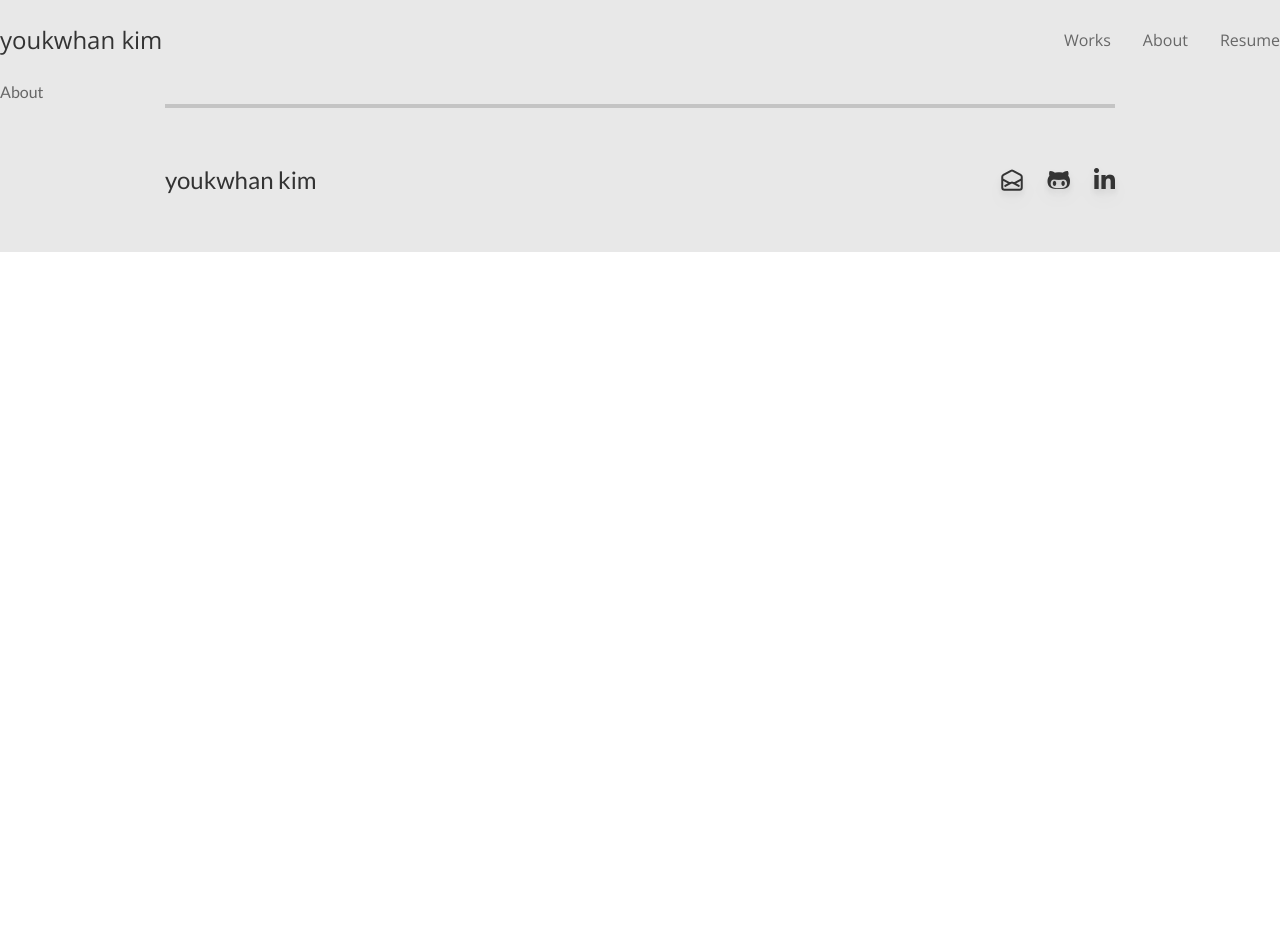
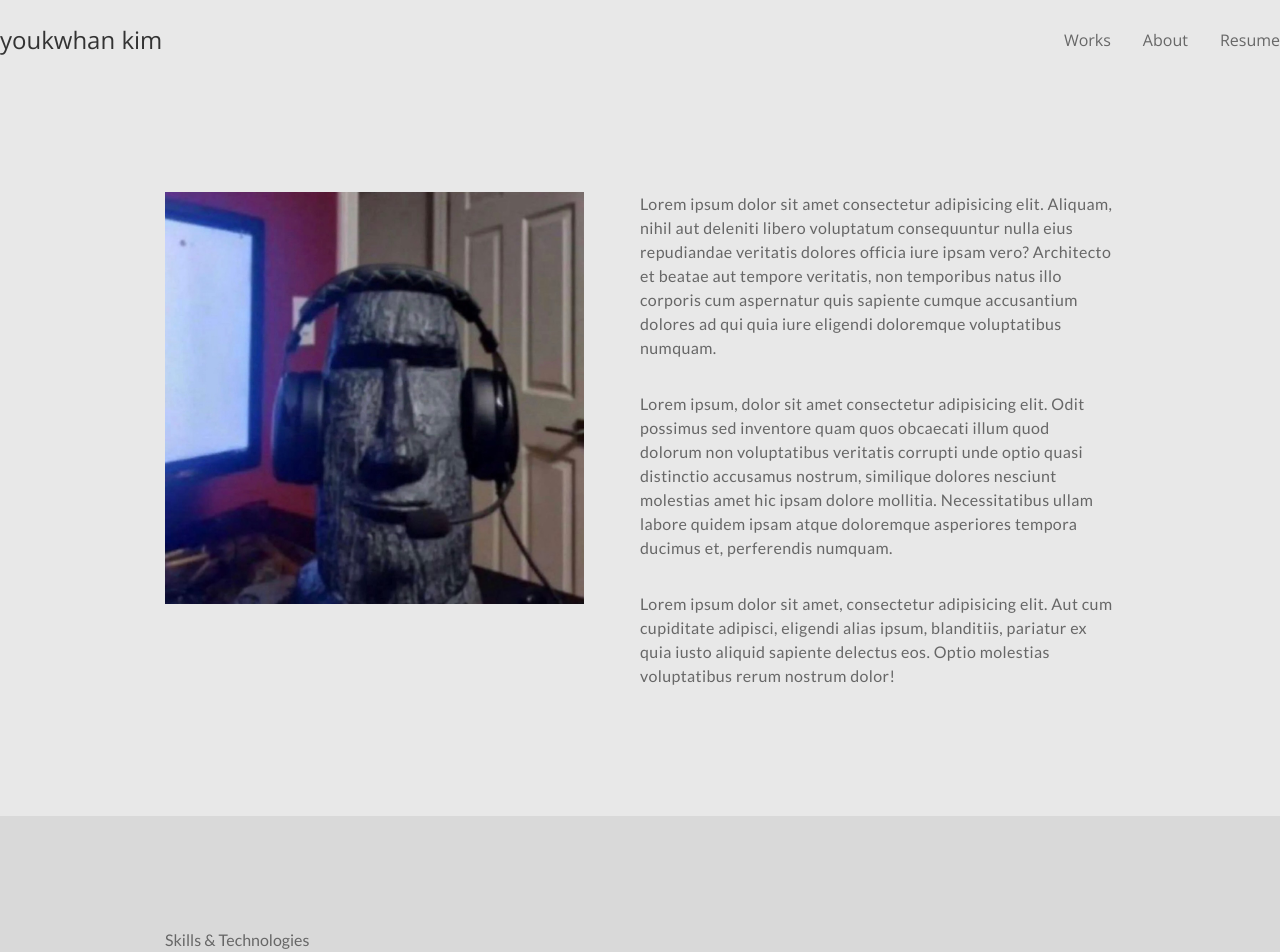
Before and after one commit to Youkwhan/portfoliov3, a React (Vite) app: page /about in a window 1280 px wide. Shown: the top 952 px of the page. Before the commit the page ends 800 px from the top, so only its background shows below. Built offline with nearby package versions, Linux system fonts and the light colour scheme.

Commit message:
feat(About): Add About component with profile sections
This commit enhances the About component by integrating the profile image and structuring sections for Skills & Technologies and Web Journey. The sections for Skills and Web Journey remain in progress.

```diff
--- a/src/scenes/about/index.jsx
+++ b/src/scenes/about/index.jsx
@@ -1,7 +1,56 @@
-import React from "react";
+import profile from "../../assets/IMG_1242.jpg";
 
 function About() {
-  return <div>About</div>;
+  return (
+    <section id="about">
+      <div className="mx-auto flex max-w-[950px] py-28">
+        <section className="flex items-start justify-between gap-14">
+          {/* LEFT */}
+          <div className="max-w-[50%]">
+            <img src={profile} />
+          </div>
+          {/* RIGHT */}
+          <article className="flex max-w-[50%] flex-col">
+            <p className="text-base">
+              Lorem ipsum dolor sit amet consectetur adipisicing elit. Aliquam,
+              nihil aut deleniti libero voluptatum consequuntur nulla eius
+              repudiandae veritatis dolores officia iure ipsam vero? Architecto
+              et beatae aut tempore veritatis, non temporibus natus illo
+              corporis cum aspernatur quis sapiente cumque accusantium dolores
+              ad qui quia iure eligendi doloremque voluptatibus numquam.
+            </p>
+            <p className="my-8 text-base ">
+              Lorem ipsum, dolor sit amet consectetur adipisicing elit. Odit
+              possimus sed inventore quam quos obcaecati illum quod dolorum non
+              voluptatibus veritatis corrupti unde optio quasi distinctio
+              accusamus nostrum, similique dolores nesciunt molestias amet hic
+              ipsam dolore mollitia. Necessitatibus ullam labore quidem ipsam
+              atque doloremque asperiores tempora ducimus et, perferendis
+              numquam.
+            </p>
+            <p className="mb-4 text-base">
+              Lorem ipsum dolor sit amet, consectetur adipisicing elit. Aut cum
+              cupiditate adipisci, eligendi alias ipsum, blanditiis, pariatur ex
+              quia iusto aliquid sapiente delectus eos. Optio molestias
+              voluptatibus rerum nostrum dolor!
+            </p>
+          </article>
+        </section>
+      </div>
+      <div className="bg-primary-500">
+        <section className="mx-auto max-w-[950px] py-28">
+          {/* Skill */}
+          <article>
+            <h2>Skills & Technologies</h2>
+          </article>
+          {/* Journey */}
+          <article>
+            <h2>Web Journey</h2>
+          </article>
+        </section>
+      </div>
+    </section>
+  );
 }
 
 export default About;
--- a/tailwind.config.js
+++ b/tailwind.config.js
@@ -10,6 +10,7 @@ export default {
         "secondary-100": "#416BD8",
         "primary-300": "#C4C4C4",
         "primary-400": "#343434",
+        "primary-500": "#D9D9D9",
       },
       fontFamily: {
         opensans: ["Open Sans", "sans-serif"],
```
Also changed, not shown: src/assets/IMG_1242.jpg (added).
